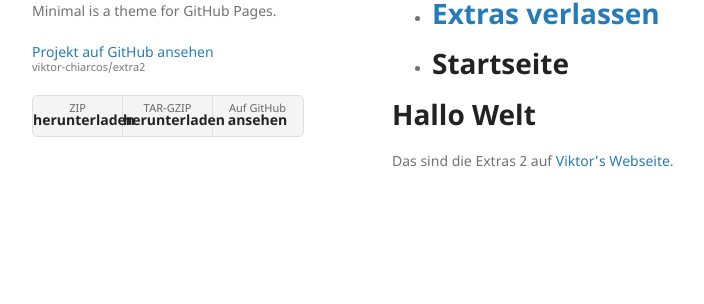
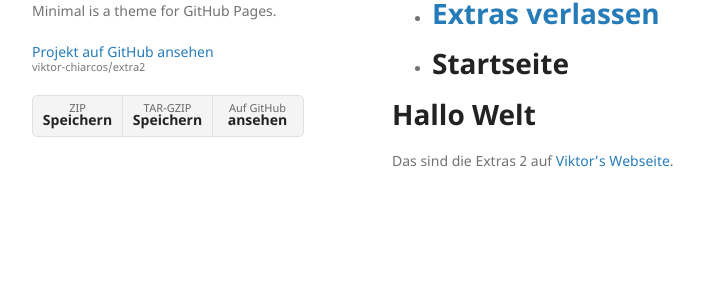
Before and after one commit to viktor-chiarcos/extra2, a Jekyll site: the page built from index.md, in a window 1280 px wide. Shown: the part 162-466 px from the top of the page, without its empty margins (178-882 px from the left). Built offline with Jekyll 4.4.1, drawn with Linux system fonts in a browser that asks for light colours.

Commit message:
Update default.html

```diff
--- a/_layouts/default.html
+++ b/_layouts/default.html
@@ -34,8 +34,8 @@
 
         {% if site.show_downloads %}
         <ul class="downloads">
-          <li><a href="{{ site.github.zip_url }}">ZIP<strong>herunterladen</strong></a></li>
-          <li><a href="{{ site.github.tar_url }}">TAR-GZIP<strong>herunterladen</strong></a></li>
+          <li><a href="{{ site.github.zip_url }}">ZIP<strong>Speichern</strong></a></li>
+          <li><a href="{{ site.github.tar_url }}">TAR-GZIP<strong>Speichern</strong></a></li>
           <li><a href="{{ site.github.repository_url }}">Auf GitHub<strong>ansehen</strong></a></li>
         </ul>
         {% endif %}
```
